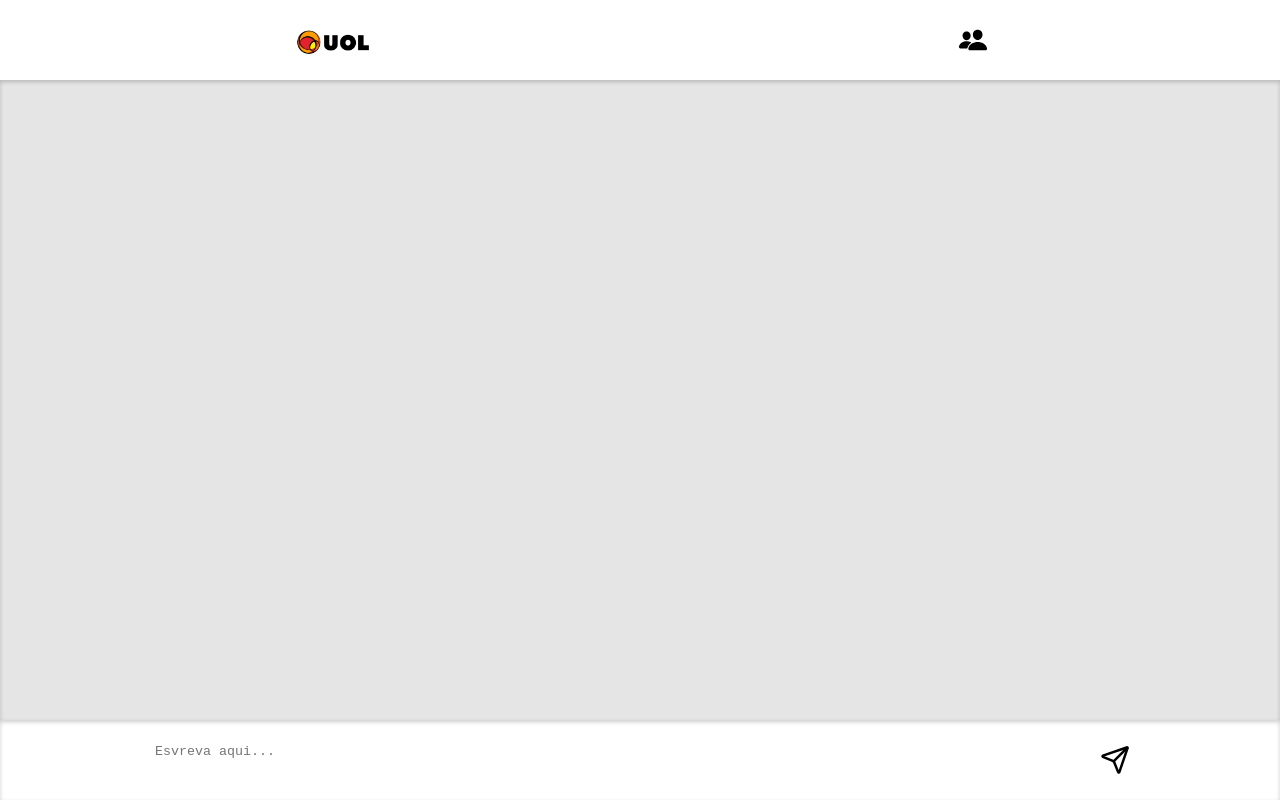
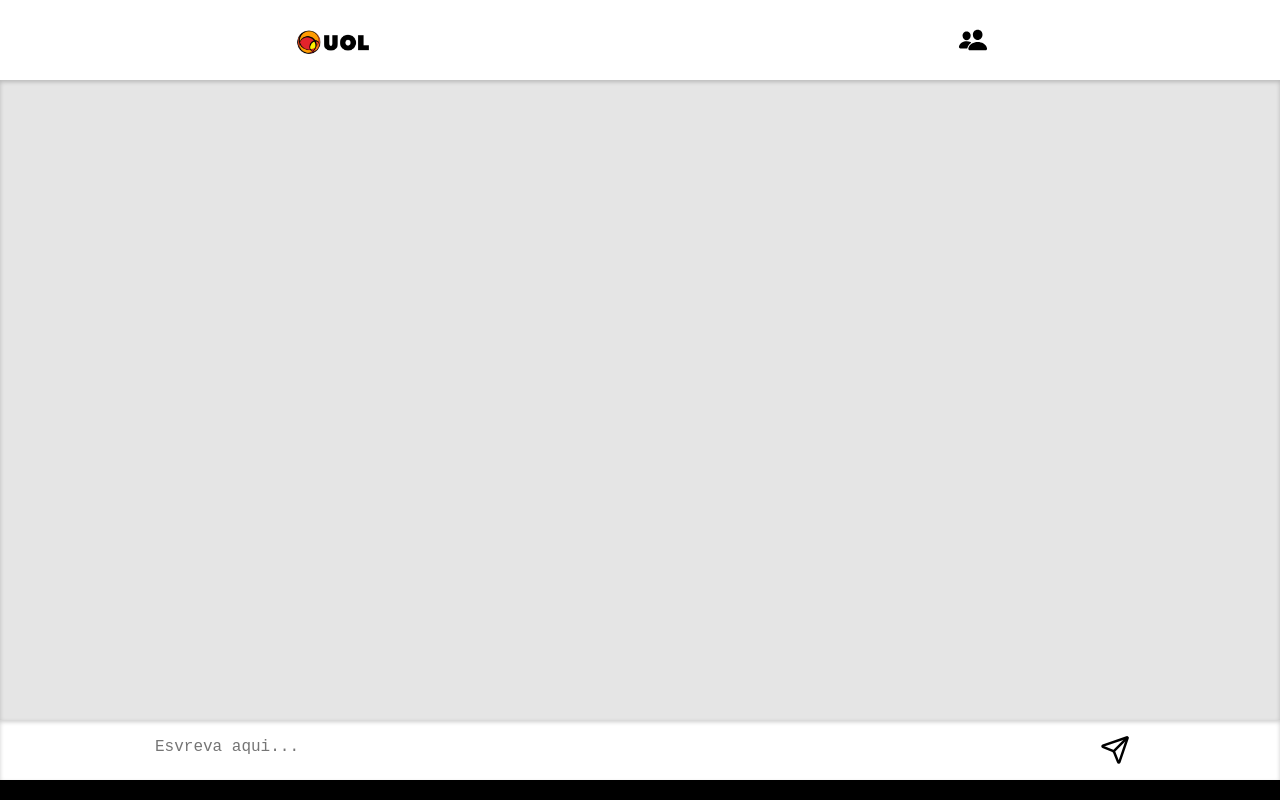
Before and after one commit to gleiMoura/frontUol, a React (Vite) app: page / in a window 1280 px wide. Built offline with nearby package versions, Linux system fonts and the light colour scheme.

Commit message:
♻️ refactor: change component name to be more similar to others

```diff
--- a/src/components/Footer.tsx
+++ b/src/components/Footer.tsx
@@ -5,21 +5,21 @@ import { LuSend } from "react-icons/lu";
 export const FooterComponent: React.FC = () => {
     return (
         <>
-            <FooterMain>
+            <MainFooter>
                 <TextInput rows={4} cols={10} placeholder="Esvreva aqui...">
 
                 </TextInput>
                 <SendButton>
                     <LuSend size={30} />
                 </SendButton>
-            </FooterMain>
+            </MainFooter>
         </>
     )
 };
 
-const FooterMain = styled.footer`
+const MainFooter = styled.footer`
     width: 100%;
-    height: 10%;
+    height: 60px;
     box-shadow: 0 2px 4px rgba(0,0,0,0.20) inset;
     background-color: white;
 
@@ -31,6 +31,7 @@ const FooterMain = styled.footer`
 const TextInput = styled.textarea`
     width: 50%;
     height: 40%;
+    font-size: 1rem;
     border: none;
     outline: none;
     resize: none;
```
